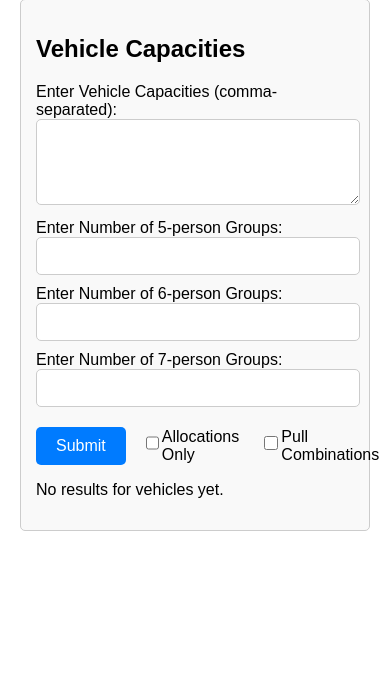
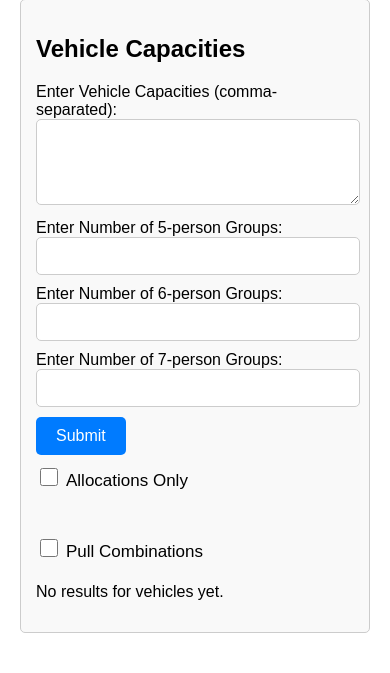
Before and after one commit to cbmckinstry/Pre-Clustering1, a Flask app: page / in a window 390 px wide. Shown: the part 1128-1801 px from the top of the page. Before the commit the page ends 1659 px from the top, so only its background shows below. Run offline with Flask 3, Linux system fonts and the light colour scheme.

Commit message:
Updated CSS

```diff
--- a/templates/index.html
+++ b/templates/index.html
@@ -87,6 +87,14 @@
                 width: 100%;
             }
         }
+        @media (max-width: 600px) {
+            .checkbox-submit-container {
+                flex-direction: column;
+                align-items: flex-start; /* Stacks elements neatly on small screens */
+                gap: 10px;
+            }
+        }
+
         @media (max-width: 768px) {
             .results-section th {
                 font-size: 12px; /* Smaller font for table headers on small screens */
@@ -202,10 +210,10 @@
             <label for="pers7">Enter Number of 7-person Groups:</label>
             <input type="number" id="pers7" name="pers7" required value="{{ pers7 }}">
 
+            <div class="checkbox-submit-container">
+                <button type="submit" class="submit-button">Submit</button>
 
-            <div class="checkbox-submit-container">
-                <button type="submit">Submit</button>
-
+                <div class="checkbox-group">
                     <label class="checkbox-label">
                         <input type="checkbox" id="allocations_only" name="allocations_only" value="1"
                                 {% if allocations_only == 1 %} checked {% endif %}>
@@ -218,35 +226,59 @@
                         Pull Combinations
                     </label>
                 </div>
-
+            </div>
 
             <style>
-
                 .checkbox-submit-container {
                     display: flex;
                     align-items: center;
-                gap: 10px;
-                margin-top: 10px;
+                    justify-content: flex-start;
+                    gap: 40px;
+                    flex-wrap: wrap;
+                    width: 100%;
                 }
 
-            /* Make checkbox larger */
+                .submit-button {
+                    flex-shrink: 0;
+                }
+
+                .checkbox-group {
+                    display: flex;
+                    gap: 40px;
+                    flex-wrap: wrap;
+                }
+
+                .checkbox-label {
+                    display: flex;
+                    align-items: center;
+                    font-size: 17px;
+                    cursor: pointer;
+                    white-space: nowrap;
+                    line-height: 1;
+                }
+
                 .checkbox-label input[type="checkbox"] {
                     width: 18px;
                     height: 18px;
+                    margin-right: 8px;
                     cursor: pointer;
-                margin-left: 10px; /* Adds spacing between checkbox and button */
+                    vertical-align: middle;
                 }
 
-            /* Style label text */
-            .checkbox-label {
-                font-size: 16px;
-                font-weight: normal; /* Removes bold styling */
-                display: flex;
+                /* Mobile-friendly adjustments */
+                @media (max-width: 600px) {
+                    .checkbox-submit-container {
+                        flex-direction: row;
                         align-items: center;
-                cursor: pointer;
+                        gap: 10px;
                     }
 
-            /* Ensure button styling is consistent with other buttons */
+                    .checkbox-group {
+                        justify-content: flex-start;
+                        width: auto;
+                    }
+                }
+
                 button {
                     background-color: #007BFF;
                     color: white;
@@ -255,6 +287,7 @@
                     border-radius: 5px;
                     cursor: pointer;
                     font-size: 16px;
+                    text-align: center;
                 }
 
                 button:hover {
```
Lines whose indentation alone changed are shown as unchanged.
